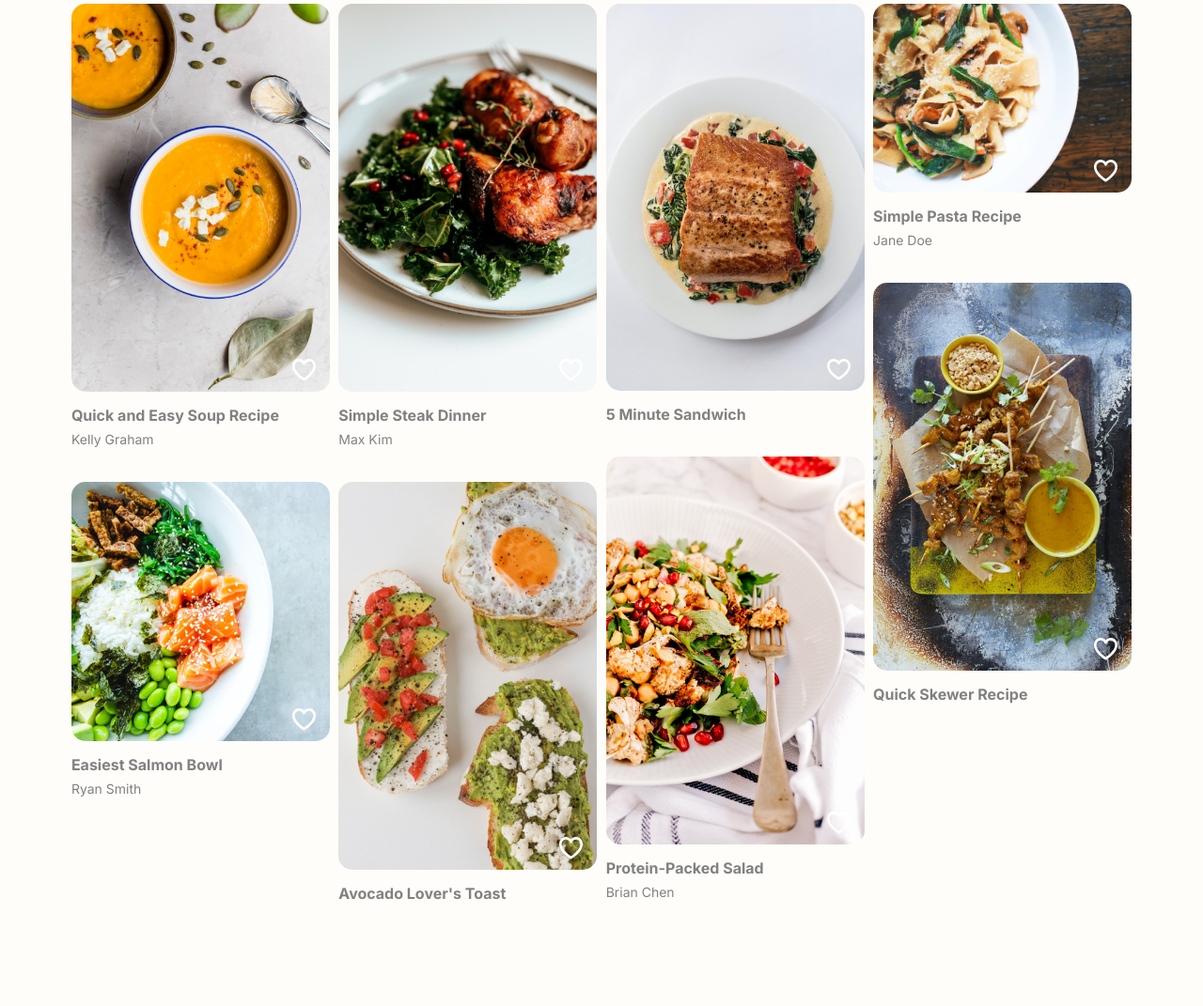
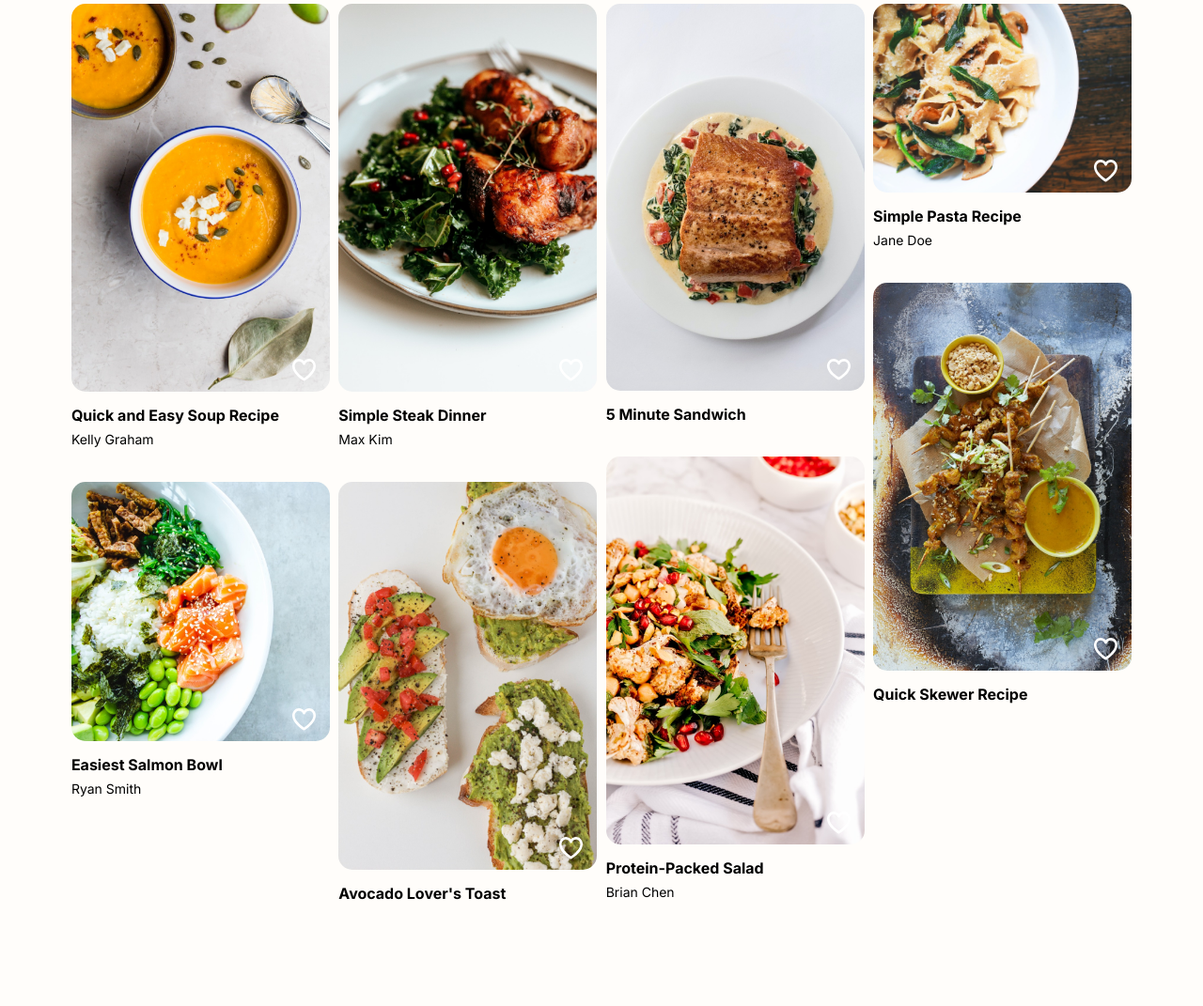
Before and after one commit to jayywang/plate, a PHP site: page /explore/explore.html in a window 1280 px wide. Shown: the part 364-1435 px from the top of the page at 94% size. Run offline with PHP 8.4, Linux system fonts and the light colour scheme.

Commit message:
Update explore.css

```diff
--- a/css/explore.css
+++ b/css/explore.css
@@ -1,7 +1,6 @@
 /* GENERAL */
 body {
 	font-family: 'Inter', sans-serif;
-	color: #818181;
 	background-color: #FFFDFA;
 }
 .clearfloat {
```
